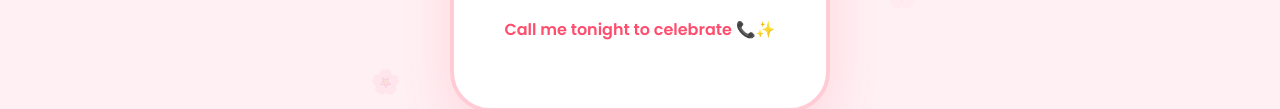
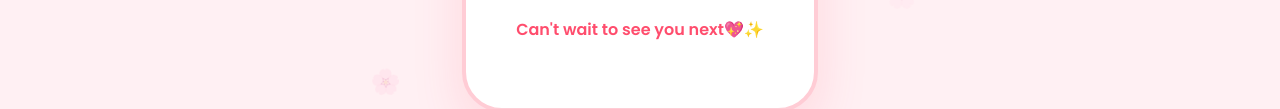
Before and after one commit to kav3321/VeersValentine, a plain HTML site: page index.html in a window 1280 px wide. Both pictures are taken after a click on the button "Yes". Shown: the part 410-519 px from the top of the page. Drawn offline with nearby package versions, Linux system fonts and the light colour scheme.

Commit message:
Update index.html

```diff
--- a/index.html
+++ b/index.html
@@ -97,7 +97,7 @@
 
     <div class="container hidden" id="successCard">
         <h1>Yay! ❤️</h1>
-        <p style="color: #ff4d6d; font-weight: 600;">Call me tonight to celebrate 📞✨</p>
+        <p style="color: #ff4d6d; font-weight: 600;">Can't wait to see you next💖✨</p>
     </div>
 
     <script src="https://cdn.jsdelivr.net/npm/canvas-confetti@1.6.0/dist/confetti.browser.min.js"></script>
```
